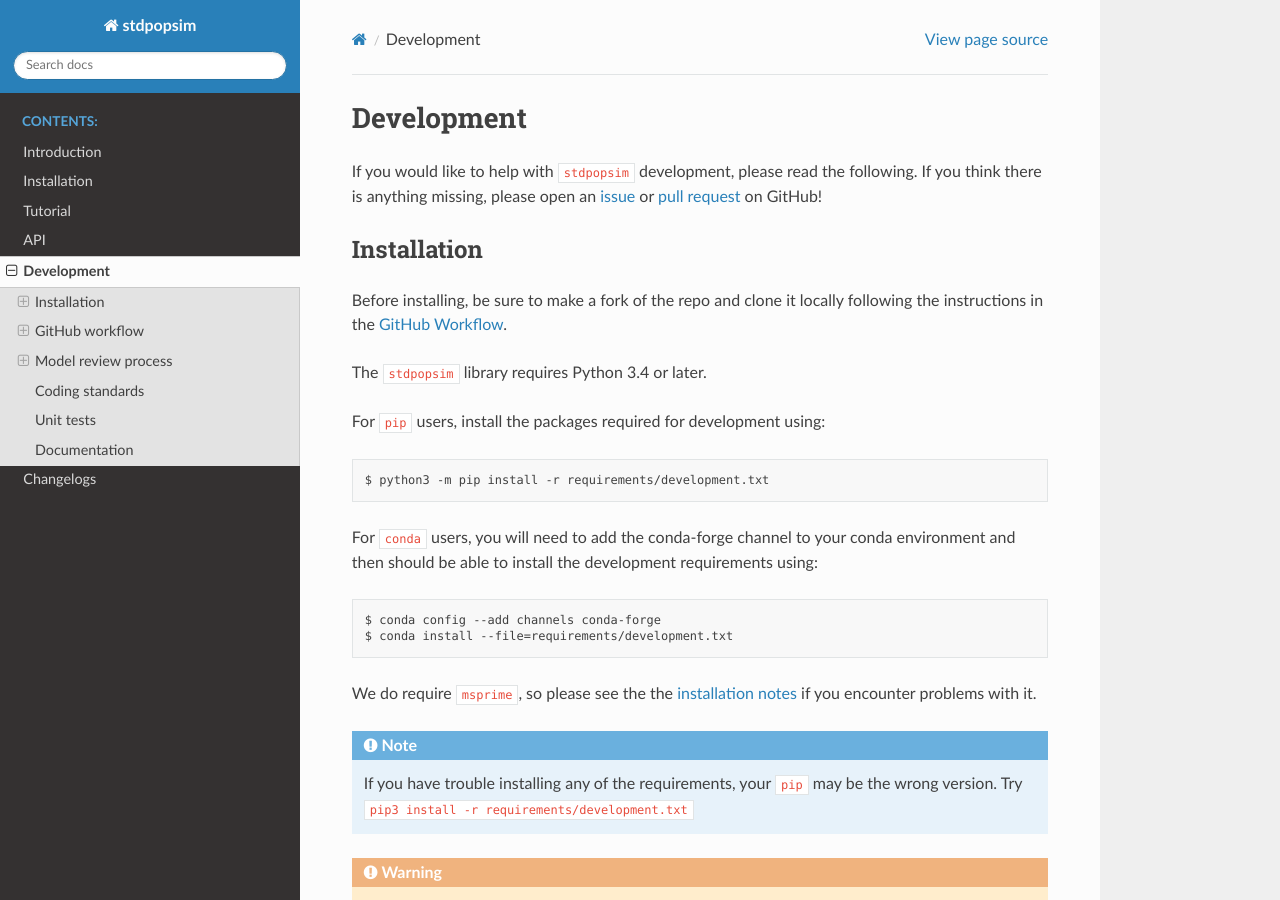
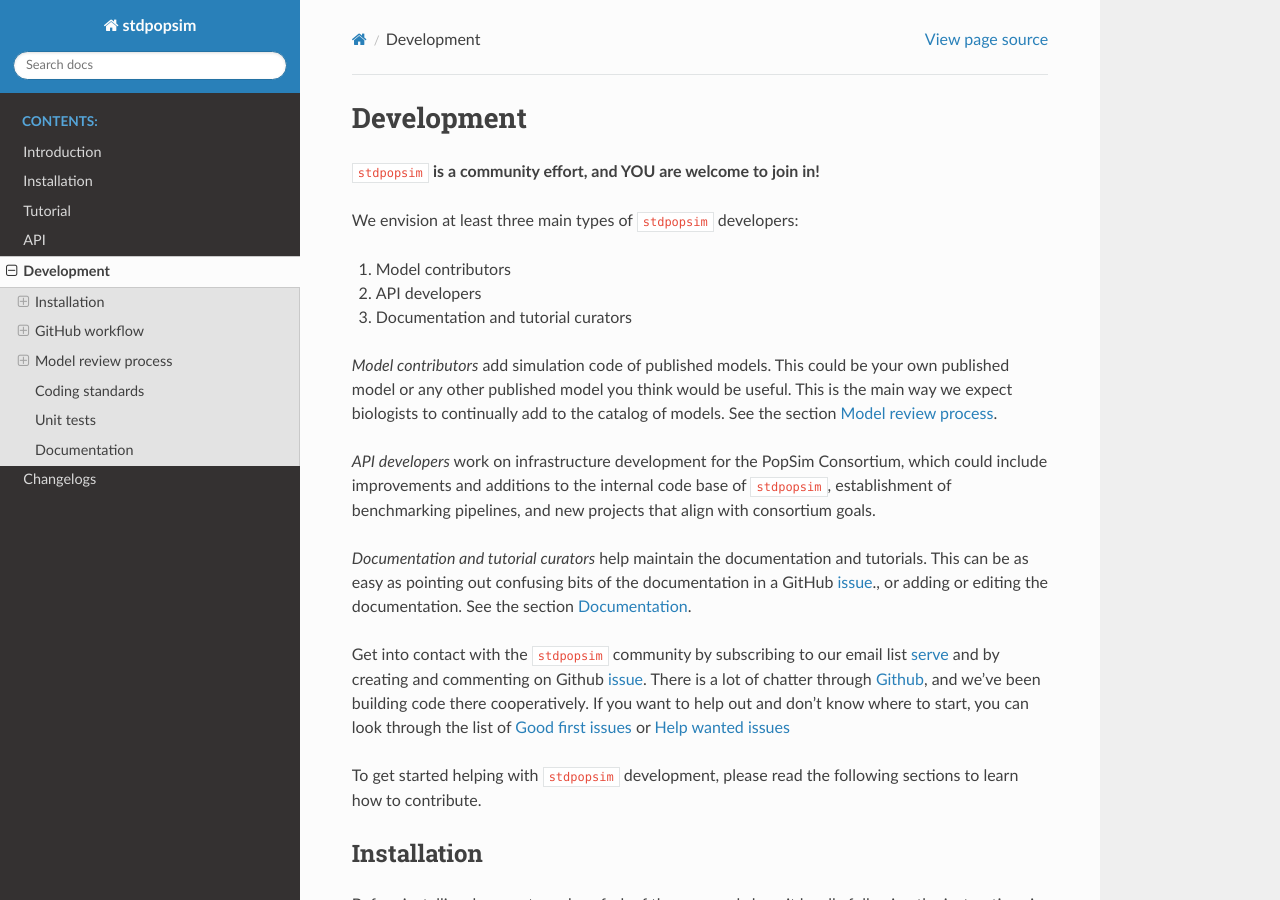
Before and after one commit to popsim-consortium/stdpopsim, a Sphinx documentation site: the page built from docs/development.rst, in a window 1280 px wide and 900 px high. Built offline with Sphinx 7.4.7 and the Read the Docs theme 2.0.0, drawn with Linux system fonts in a browser that asks for light colours; formulas are drawn with MathJax 3; pages that are not in the unit, such as notebooks, are missing from menus.

Commit message:
added new people landing docs. closes https://github.com/popgensims/stdpopsim/issues/141

```diff
--- a/docs/development.rst
+++ b/docs/development.rst
@@ -4,10 +4,51 @@
 Development
 ===========
 
-If you would like to help with ``stdpopsim`` development, please read the
-following. If you think there is anything missing,
-please open an `issue <http://github.com/popgensims/stdpopsim/issues>`_ or
-`pull request <http://github.com/popgensims/stdpopsim/pulls>`_ on GitHub!
+``stdpopsim`` **is a community effort, and YOU are welcome to join in!**
+
+We envision at least three main types of ``stdpopsim`` developers:
+
+1. Model contributors
+2. API developers
+3. Documentation and tutorial curators
+
+`Model contributors` add simulation code of published models. This could be your
+own published model or any other published model you think would be useful.
+This is the main way we expect biologists to continually add to the catalog
+of models. See the section `Model review process`_.
+
+`API developers` work on infrastructure development for the PopSim Consortium,
+which could include improvements and additions to the internal code base of
+``stdpopsim``, establishment of benchmarking pipelines,
+and new projects that align with consortium goals.
+
+`Documentation and tutorial curators` help maintain the documentation and tutorials.
+This can be as easy as pointing out confusing bits of the documentation in a
+GitHub `issue <http://github.com/popgensims/stdpopsim/issues>`_., or adding or editing
+the documentation. See the section `Documentation`_.
+
+Get into contact with the ``stdpopsim`` community by subscribing to our email list
+`serve <https://lists.uoregon.edu/mailman/listinfo/popgen_benchmark>`_
+and by creating and commenting on
+Github `issue <http://github.com/popgensims/stdpopsim/issues>`_.
+There is a lot of chatter through
+`Github <http://github.com/popgensims/stdpopsim>`_, and we’ve been building code
+there cooperatively.
+If you want to help out and don't know where to start, you can look through the
+list of
+`Good first issues
+<https://github.com/popgensims/stdpopsim/issues?q=is%3Aopen+is%3Aissue+label%3A%22
+good+first+issue%22>`_
+or
+`Help wanted issues
+<https://github.com/popgensims/stdpopsim/issues?q=is%3Aopen+is%3Aissue+label%3A%22
+help+wanted%22>`_
+
+
+To get started helping with ``stdpopsim`` development, please read the
+following sections to learn how to contribute.
+
+
 
 ************
 Installation
```
